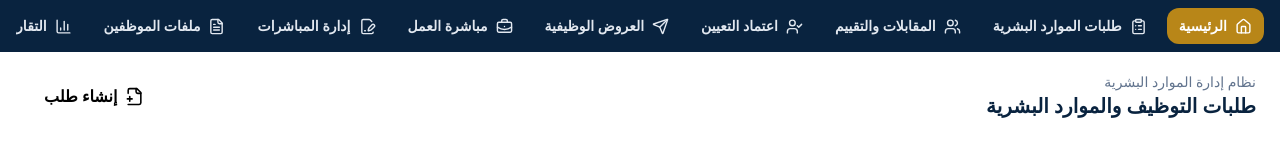
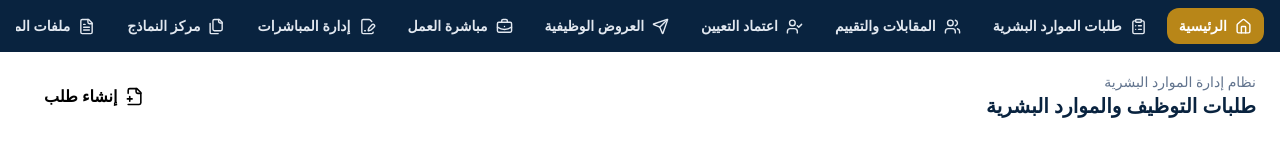
Before and after one commit to tempo033/HRanalysis, a Next.js app: page / in a window 1280 px wide. Shown: the top 158 px of the page. Built offline with nearby package versions, Linux system fonts and the light colour scheme.

Commit message:
feat: consolidate HR forms navigation

```diff
--- a/app/AppShell.tsx
+++ b/app/AppShell.tsx
@@ -1,8 +1,8 @@
 'use client'
 import Link from 'next/link'
 import { usePathname } from 'next/navigation'
-import { Home, ClipboardList, Users, UserCheck, BriefcaseBusiness, FileText, Send, FilePenLine, BarChart3, FileSpreadsheet } from 'lucide-react'
+import { Home, ClipboardList, Users, UserCheck, BriefcaseBusiness, FileText, Send, FilePenLine, BarChart3, Files } from 'lucide-react'
 const items = [
-  ['/', 'الرئيسية', Home],['/requests', 'طلبات الموارد البشرية', ClipboardList],['/interviews', 'المقابلات والتقييم', Users],['/hiring-approvals', 'اعتماد التعيين', UserCheck],['/offers', 'العروض الوظيفية', Send],['/onboarding', 'مباشرة العمل', BriefcaseBusiness],['/onboarding/manage', 'إدارة المباشرات', FilePenLine],['/employees', 'ملفات الموظفين', FileText],['/reports', 'التقارير', BarChart3],['/forms/leave', 'طلب إجازة', FileSpreadsheet],['/forms/clearance', 'إخلاء طرف', FileSpreadsheet],['/forms/advance', 'طلب سلفة', FileSpreadsheet],
+  ['/', 'الرئيسية', Home],['/requests', 'طلبات الموارد البشرية', ClipboardList],['/interviews', 'المقابلات والتقييم', Users],['/hiring-approvals', 'اعتماد التعيين', UserCheck],['/offers', 'العروض الوظيفية', Send],['/onboarding', 'مباشرة العمل', BriefcaseBusiness],['/onboarding/manage', 'إدارة المباشرات', FilePenLine],['/forms', 'مركز النماذج', Files],['/employees', 'ملفات الموظفين', FileText],['/reports', 'التقارير', BarChart3],
 ] as const
 export default function AppShell({ children }: { children: React.ReactNode }) { const pathname=usePathname();const publicPage=pathname.startsWith('/candidate/')||pathname.startsWith('/offer/');if(publicPage)return <>{children}</>;return <div className="min-h-screen"><nav className="sticky top-0 z-50 bg-[#09233f] text-white border-b border-white/10 shadow-sm"><div className="max-w-7xl mx-auto px-4 md:px-6"><div className="flex items-center gap-2 overflow-x-auto py-2">{items.map(([href,label,Icon])=><Link key={href} href={href} className={`shrink-0 flex items-center gap-2 rounded-xl px-3 py-2 text-sm font-bold hover:bg-white/10 ${pathname===href||pathname.startsWith(href+'/')?'bg-[#b88618] text-white':'text-slate-200'}`}><Icon size={17}/>{label}</Link>)}</div></div></nav>{children}</div> }
```
